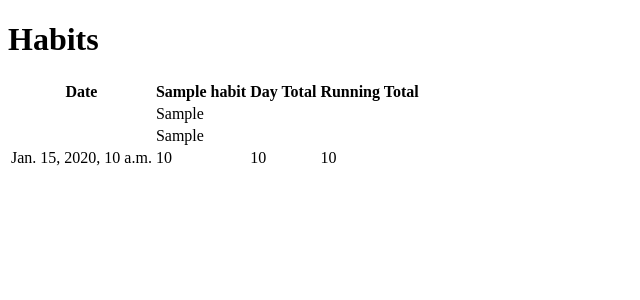
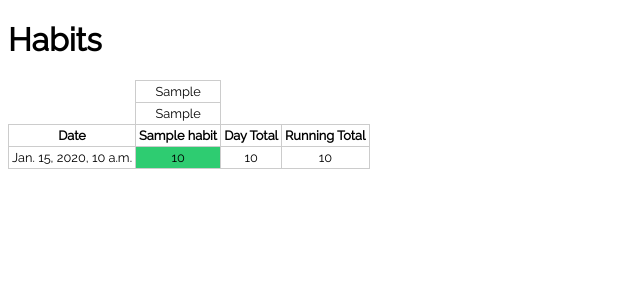
Before and after one commit to samirelanduk/determinant, a Django app: template determinant/templates/home.html in a window 1280 px wide. Shown: the top 300 px of the page, without its empty margins (0-640 px from the left). Run offline with Django 3.2, Linux system fonts and the light colour scheme; the template is opened without the code that fills it: most values are stand-ins (such as "Sample title", 1, 10 or a date in 2020); style sheets or scripts are compiled from the project's sources; some libraries are stand-ins or nearby versions.

Commit message:
Basic style

```diff
--- a/determinant/settings.py
+++ b/determinant/settings.py
@@ -27,11 +27,11 @@ MIDDLEWARE = [
  "django.contrib.auth.middleware.AuthenticationMiddleware",
 ]
 
-STATIC_URL = "/static/" # URL root for static files
-STATIC_ROOT = os.path.abspath(os.path.join(BASE_DIR, "../static"))
+STATIC_URL = "/static/"
+STATIC_ROOT = os.path.abspath(f"{BASE_DIR}/../static")
+SASS_PROCESSOR_ROOT = os.path.abspath(f"{BASE_DIR}/determinant/static")
 MEDIA_ROOT = os.path.join(BASE_DIR, "uploads")
 MEDIA_URL = "/uploads/"
-SASS_PROCESSOR_ROOT = os.path.abspath(os.path.join(BASE_DIR, "samireland", "static"))
 
 TEMPLATES = [{
  "BACKEND": "django.template.backends.django.DjangoTemplates",
--- /dev/null
+++ b/determinant/static/css/style.scss
@@ -0,0 +1,35 @@
+html {
+    font-family: Raleway;
+}
+
+table {
+
+    border-collapse: collapse;
+    text-align: center;
+
+    td, th {
+        border: 1px solid #ccc;
+        font-size: 80%;
+        padding: 3px;
+    }
+
+    .no-border {
+        border: none;
+    }
+
+    .score {
+        background-color: #95a5a6;
+    }
+
+    .wrong {
+        background-color: #c0392b;
+    }
+
+    .good {
+        background-color: #2ecc71;
+    }
+
+    .fine {
+        background-color: #f39c12;
+    }
+}
--- a/determinant/templates/home.html
+++ b/determinant/templates/home.html
@@ -9,6 +9,8 @@
   <meta name="viewport" content="width=device-width, initial-scale=1">
   <title>Habit Tracking</title>
   <script src="https://code.jquery.com/jquery.min.js"></script>
+  <link href="https://fonts.googleapis.com/css?family=Raleway" rel="stylesheet">
+  <link href="{% sass_src 'css/style.scss' %}" rel="stylesheet" type="text/css">
   {% block css %}{% endblock %}
   <!--analytics-->
 </head>
@@ -18,6 +20,18 @@
 
     <table>
         <tr>
+            <td class="no-border"></td>
+            {% for history in progressium.histories %}
+            <td>{{ history.next_cheat }}</td>
+            {% endfor %}
+        </tr>
+        <tr>
+            <td class="no-border"></td>
+            {% for history in progressium.histories %}
+            <td>{{ history.target_streak }}</td>
+            {% endfor %}
+        </tr>
+        <tr>
             <th>Date</th>
             {% for habit in progressium.habits %}
             <th>{{ habit.name }}</th>
@@ -25,23 +39,11 @@
             <th>Day Total</th>
             <th>Running Total</th>
         </tr>
-        <tr>
-            <td></td>
-            {% for history in progressium.histories %}
-            <td>{{ history.next_cheat }}</td>
-            {% endfor %}
-        </tr>
-        <tr>
-            <td></td>
-            {% for history in progressium.histories %}
-            <td>{{ history.target_streak }}</td>
-            {% endfor %}
-        </tr>
         {% for day in progressium.days reversed %}
         <tr>
             <td>{{ day.date }}</td>
             {% for score in day.scores %}
-            <td>{{ score }}</td>
+            <td class="score {% if score > 0 %}good{% else %}{% if score == 0 %}fine{% else %}{% if score < 0 %}wrong{% endif %}{% endif %}{% endif %}">{% if score != None %}{{ score }}{% endif %}</td>
             {% endfor %}
             <td>{{ day.score_total }}</td>
             <td>{{ day.running_total }}</td>
```
